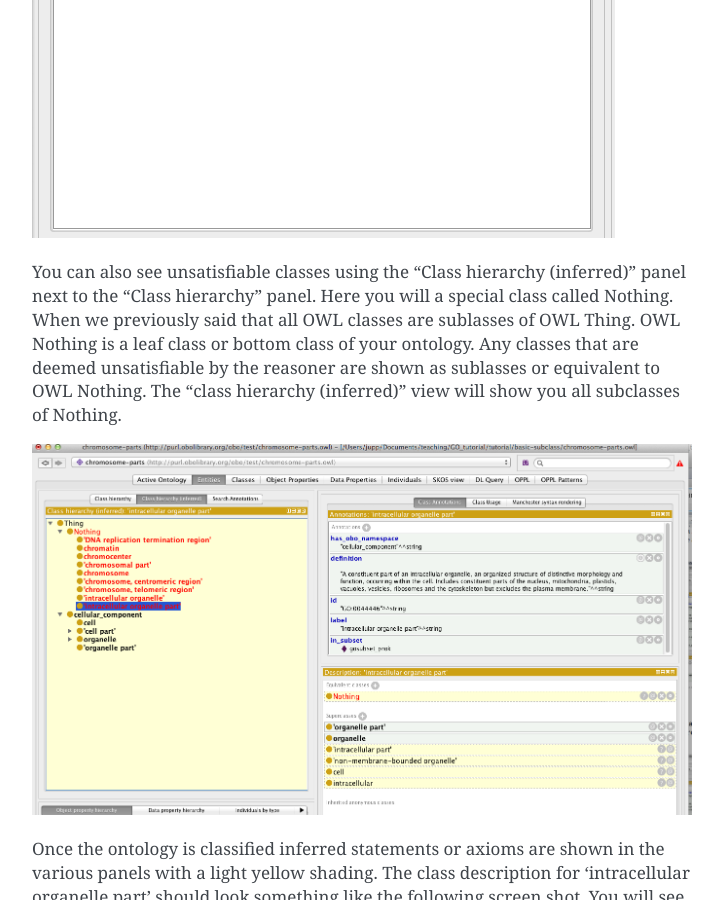
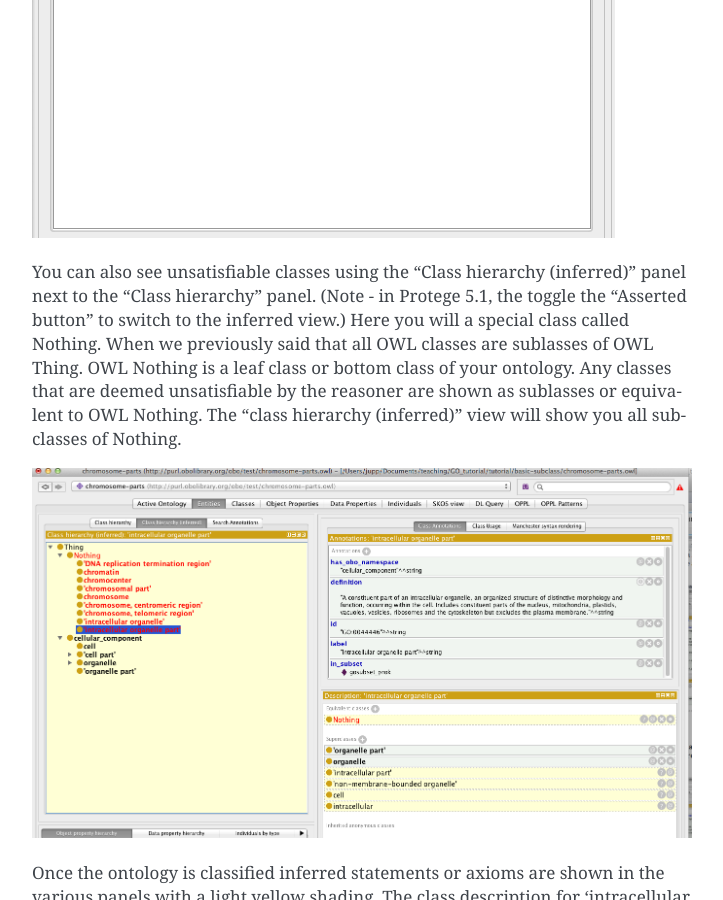
Before and after one commit to geneontology/protege-tutorial, a Sphinx documentation site: the page built from docs/Disjointness.md, in a window 1280 px wide and 900 px high, scrolled down 2090 px. Shown: the whole window, without its empty margins (388-1111 px from the left). Built offline with Sphinx 7.4.7, drawn with Linux system fonts in a browser that asks for light colours.

Commit message:
Update Disjointness.md

```diff
--- a/docs/Disjointness.md
+++ b/docs/Disjointness.md
@@ -24,7 +24,7 @@ A progress bar will indicate when classification is complete. The ‘intracellul
 
 ![](./media/image31.png)
 
-You can also see unsatisfiable classes using the “Class hierarchy (inferred)” panel next to the “Class hierarchy” panel. Here you will a special class called Nothing. When we previously said that all OWL classes are sublasses of OWL Thing. OWL Nothing is a leaf class or bottom class of your ontology. Any classes that are deemed unsatisfiable by the reasoner are shown as sublasses or equivalent to OWL Nothing. The “class hierarchy (inferred)” view will show you all subclasses of Nothing.
+You can also see unsatisfiable classes using the “Class hierarchy (inferred)” panel next to the “Class hierarchy” panel. (Note - in Protege 5.1, the toggle the "Asserted button" to switch to the inferred view.) Here you will a special class called Nothing. When we previously said that all OWL classes are sublasses of OWL Thing. OWL Nothing is a leaf class or bottom class of your ontology. Any classes that are deemed unsatisfiable by the reasoner are shown as sublasses or equivalent to OWL Nothing. The “class hierarchy (inferred)” view will show you all subclasses of Nothing.
 
 ![](./media/image32.png)
 
```
